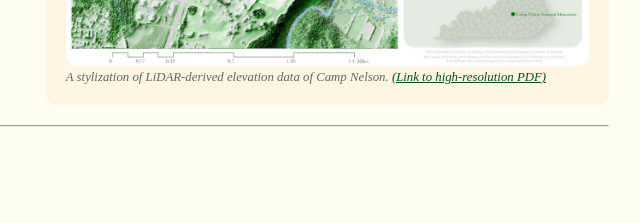
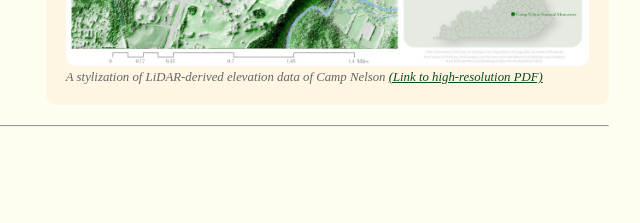
Before and after one commit to DTAbeyrathne/jessamine-dome, a plain HTML site: page index.html in a window 1280 px wide. Shown: the part 2855-3078 px from the top of the page, 543-1183 px from the left. Drawn offline with Linux system fonts and the light colour scheme; a web font is replaced by a local one.

Commit message:
Update index

```diff
--- a/index.html
+++ b/index.html
@@ -239,7 +239,7 @@
 
         <h3>Camp Nelson: A Terrain View</h3>
         <img src="exports/Camp_Nelson2.jpg" alt="Stylized terrain of Camp Nelson" width="100%" />
-        <p class="caption">A stylization of LiDAR-derived elevation data of Camp Nelson. <a href="exports/Camp_Nelson2.pdf">(Link to high-resolution PDF)</a></p>
+        <p class="caption">A stylization of LiDAR-derived elevation data of Camp Nelson <a href="exports/Camp_Nelson2.pdf">(Link to high-resolution PDF)</a></p>
       </div>
 
     </div>
```
